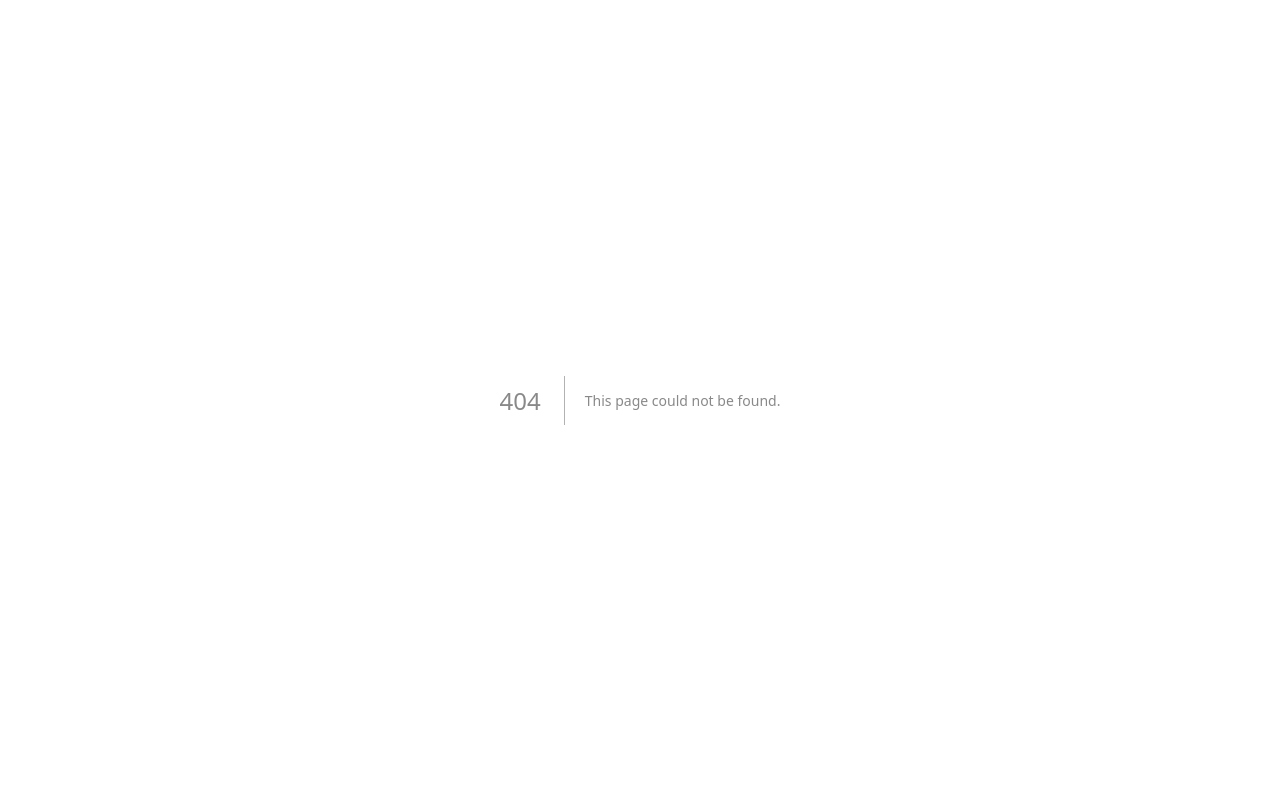
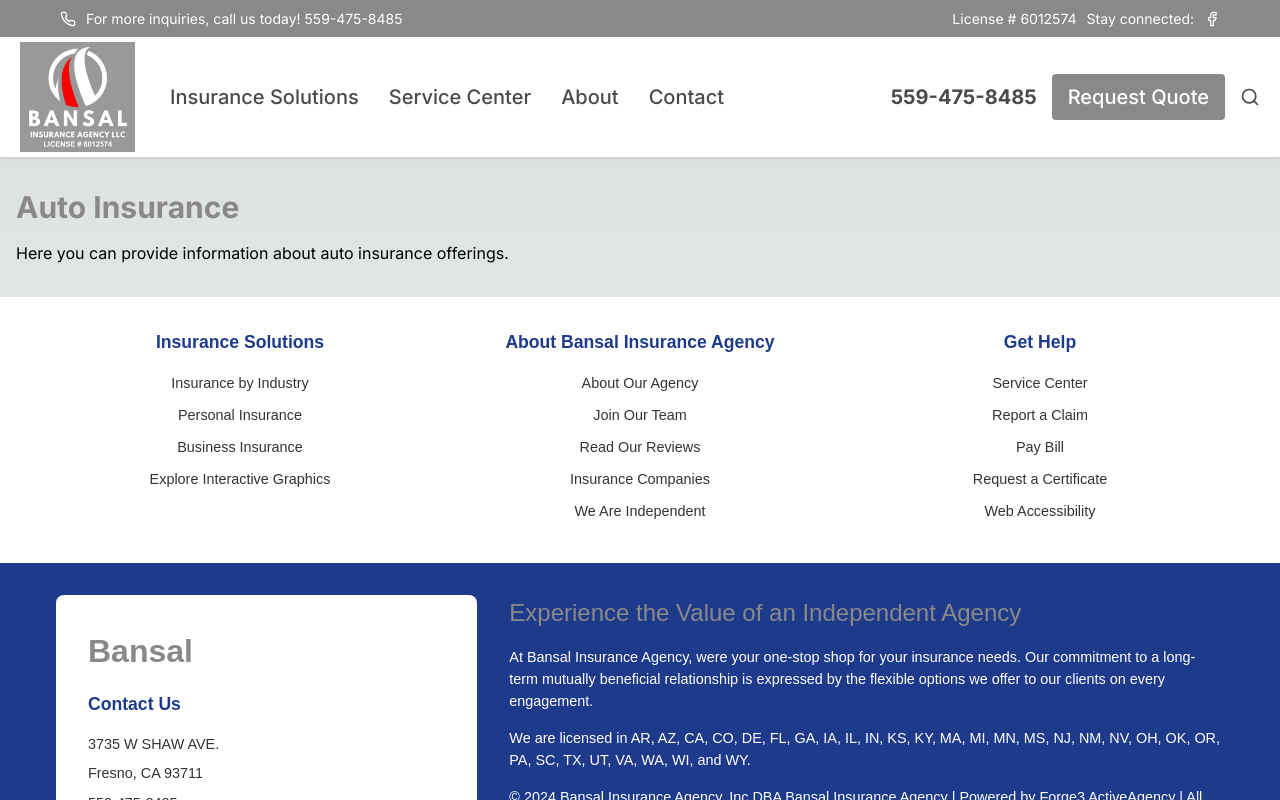
Before and after one commit to gouthamreddykallem/bansal-agency, a Next.js app: page /services/insurance/personal/auto in a window 1280 px wide. Before the commit this address had no page. Shown: the top 800 px of the page. Built offline with nearby package versions, Linux system fonts and the light colour scheme.

Commit message:
routing changes

```diff
--- a/src/app/components/header/Header.tsx
+++ b/src/app/components/header/Header.tsx
@@ -1,3 +1,5 @@
+"use client"
+
 import React, { useState, useEffect } from 'react';
 import Link from 'next/link';
 import Image from 'next/image';
@@ -36,7 +38,7 @@
           <Car size={24} className={styles.icon} />
           <h3>Personal Insurance</h3>
           <ul>
-            <li><Link href="/insurance/personal/auto">Auto</Link></li>
+            <li><Link href="/services/insurance/personal/auto">Auto</Link></li>
             <li><Link href="/insurance/personal/home">Home</Link></li>
             <li><Link href="/insurance/personal/life">Individual Life</Link></li>
             <li><Link href="/insurance/personal" className={styles.seeAll}>See All</Link></li>
--- a/src/app/components/reviews/ReviewsSection.tsx
+++ b/src/app/components/reviews/ReviewsSection.tsx
@@ -1,3 +1,5 @@
+"use client"
+
 import React, { useState } from 'react';
 import Image from 'next/image';
 import { ChevronLeft, ChevronRight } from 'lucide-react';
--- a/src/app/layout.tsx
+++ b/src/app/layout.tsx
@@ -1,12 +1,15 @@
 import type { Metadata } from "next";
 import { Inter } from "next/font/google";
 import "./globals.css";
+import Header from "./components/header/Header";
+import Footer from "./components/footer/Footer";
+
 
 const inter = Inter({ subsets: ["latin"] });
 
 export const metadata: Metadata = {
-  title: "Bansal Insurance Agency",
-  description: "Bansal Insurance Agency",
+  title: "Bansal Truck Insurance Agency",
+  description: "Quality insurance solutions for your peace of mind",
 };
 
 export default function RootLayout({
@@ -16,7 +19,11 @@
 }>) {
   return (
     <html lang="en">
-      <body className={inter.className}>{children}</body>
+      <body className={inter.className}>
+        <Header />
+        <main>{children}</main>
+        <Footer />
+      </body>
     </html>
   );
 }
--- a/src/app/page.tsx
+++ b/src/app/page.tsx
@@ -1,42 +1,18 @@
-
-"use client";
-
 import React from 'react';
 import { NextPage } from 'next';
-import MainLayout from '../app/layouts/MainLayout';
-import HeroSection from './components/hero/Hero';
+import Hero from './components/hero/Hero';
 import AboutSection from './components/about/AboutSection';
 import InsuranceCategoriesSection from './components/insuranceCategories/InsuranceCategories';
 import ReviewsSection from './components/reviews/ReviewsSection';
-import Head from 'next/head';
 
 const Home: NextPage = () => {
   return (
-
-    <div>
-      <Head>
-        {/* <title>Meta Tag Example</title> */}
-        {/* <meta name="google" content="nositelinkssearchbox" key="sitelinks" />
-        <meta name="google" content="notranslate" key="notranslate" /> */}
-
-        <meta
-          name="Bansal Insurance Agency"
-          content="Bansal Insurance Agency"
-          key="desc"
-        />
-
-      </Head>
-      <MainLayout>
-        <HeroSection />
-        {/* <div className="container mx-auto px-4 py-8">
-        <h2 className="text-2xl font-bold mb-4">Our Services</h2>
-        <p>Here you can list your main services or add any other content for the homepage.</p>
-      </div> */}
-        <AboutSection />
-        <InsuranceCategoriesSection />
-        <ReviewsSection />
-      </MainLayout>
-    </div>
+    <>
+      <Hero />
+      <AboutSection/>
+      <InsuranceCategoriesSection/>
+      <ReviewsSection/>
+    </>
   );
 };
 
--- /dev/null
+++ b/src/app/services/insurance/personal/auto/page.tsx
@@ -0,0 +1,13 @@
+import React from 'react';
+import { NextPage } from 'next';
+
+const AutoInsurance: NextPage = () => {
+  return (
+    <div className="container mx-auto px-4 py-8">
+      <h1 className="text-3xl font-bold mb-4">Auto Insurance</h1>
+      <p>Here you can provide information about auto insurance offerings.</p>
+    </div>
+  );
+};
+
+export default AutoInsurance;
```
